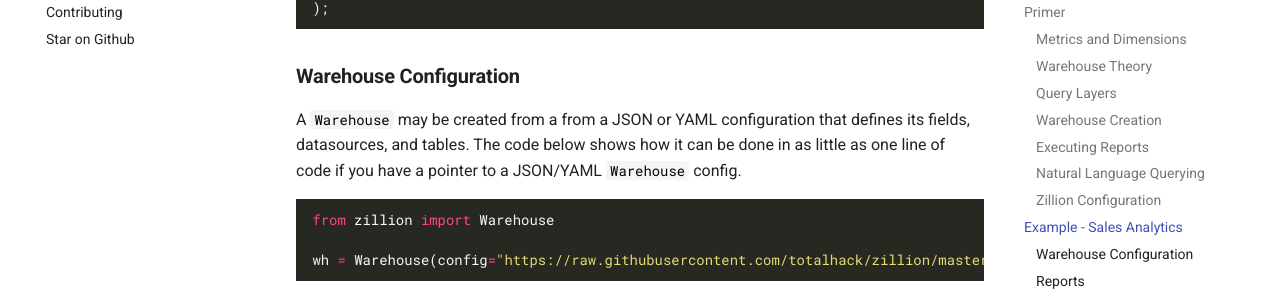
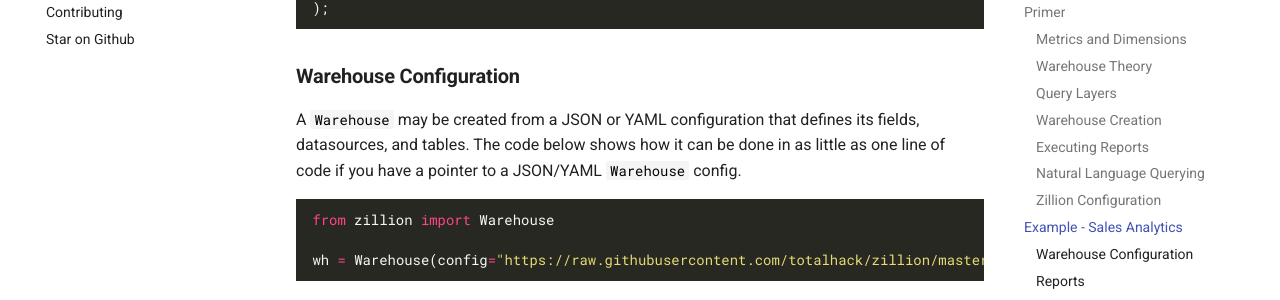
Before and after one commit to totalhack/zillion, an MkDocs documentation site: the page built from docs/mkdocs/index.md, in a window 1280 px wide and 900 px high, scrolled down 6906 px. Shown: the part 150-450 px from the top of the window. Built offline with MkDocs 1.6.1 and Material for MkDocs 9.7.7, drawn with Linux system fonts in a browser that asks for light colours; comment, search, counter and statistics services are not loaded; some of the changed text lies outside the part shown.

````diff
--- a/docs/mkdocs/index.md
+++ b/docs/mkdocs/index.md
@@ -335,7 +335,7 @@ CREATE TABLE sales (
 
 ### **Warehouse Configuration**
 
-A `Warehouse` may be created from a from a JSON or YAML configuration that defines
+A `Warehouse` may be created from a JSON or YAML configuration that defines
 its fields, datasources, and tables. The code below shows how it can be done in as little as one line of code if you have a pointer to a JSON/YAML `Warehouse` config.
 
 ```python
````
Also changed, not shown: other parts of docs/mkdocs/index.md (+1 -1 lines), README.md (+2 -2 lines), docs/markdown/readme_contents.md (+2 -2 lines).
